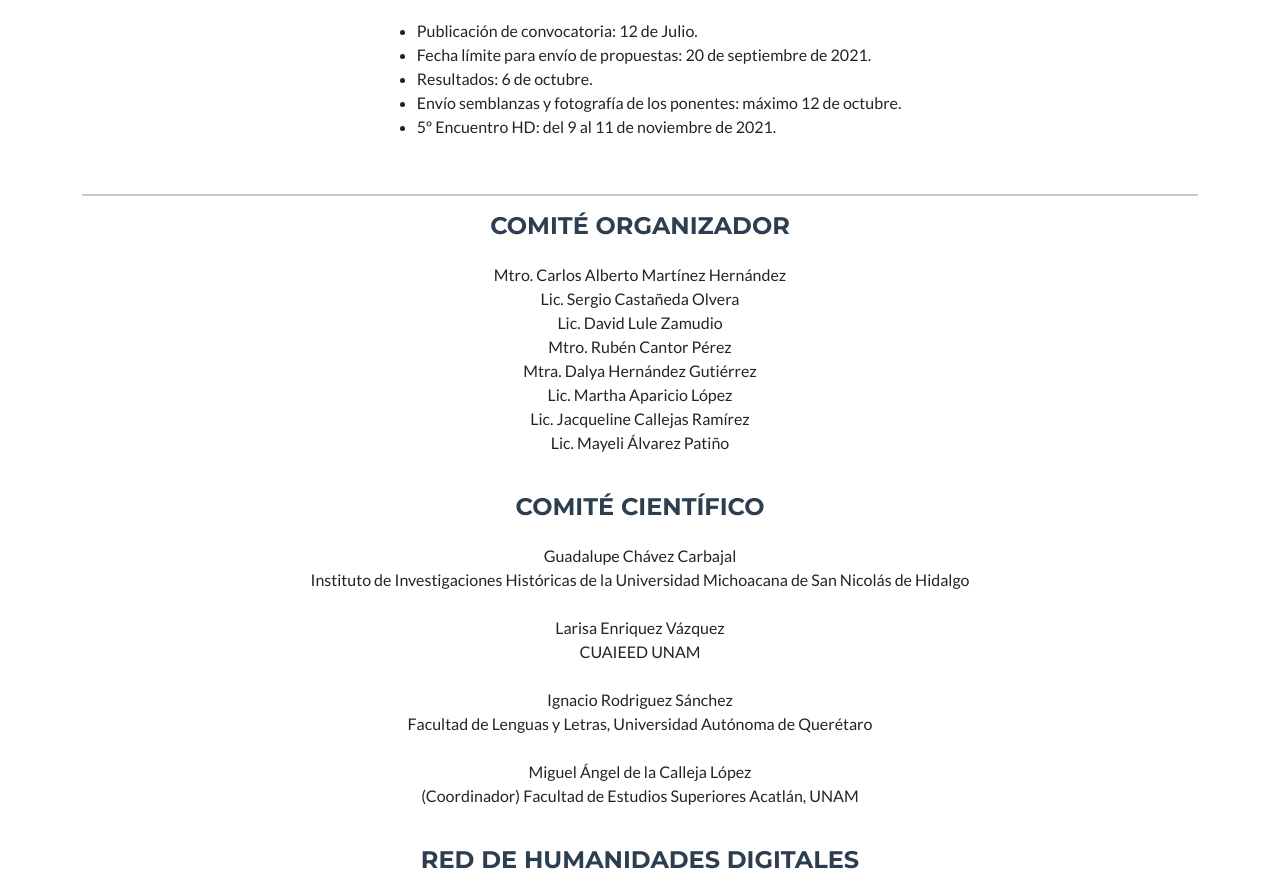
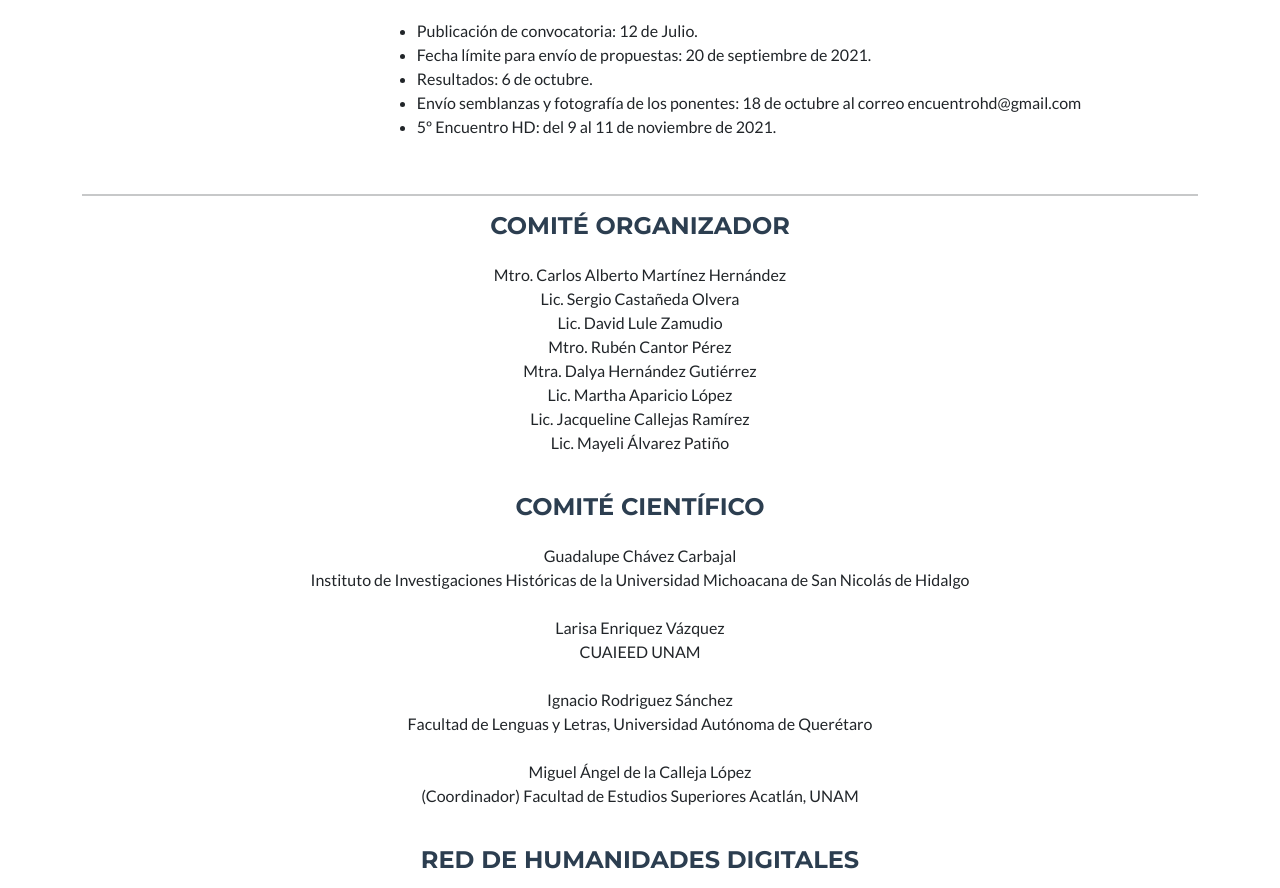
Before and after one commit to BibliotecasUAQ/encuentro5, a plain HTML site: page index.html in a window 1280 px wide. Shown: the part 3491-4379 px from the top of the page. Drawn offline with nearby package versions, Linux system fonts and the light colour scheme.

Commit message:
Update index.html

```diff
--- a/index.html
+++ b/index.html
@@ -177,7 +177,7 @@
                     <li>Publicación de convocatoria: 12 de Julio.</li>
                     <li>Fecha límite para envío de propuestas: 20 de septiembre de 2021.</li>
                     <li>Resultados: 6 de octubre.</li>
-                    <li>Envío semblanzas y fotografía de los ponentes: máximo 12 de octubre.</li>
+                    <li>Envío semblanzas y fotografía de los ponentes: 18 de octubre al correo encuentrohd@gmail.com</li>
                     <li>5º Encuentro HD: del 9 al 11 de noviembre de 2021.</li>
                 </ul>
             </div>
```
